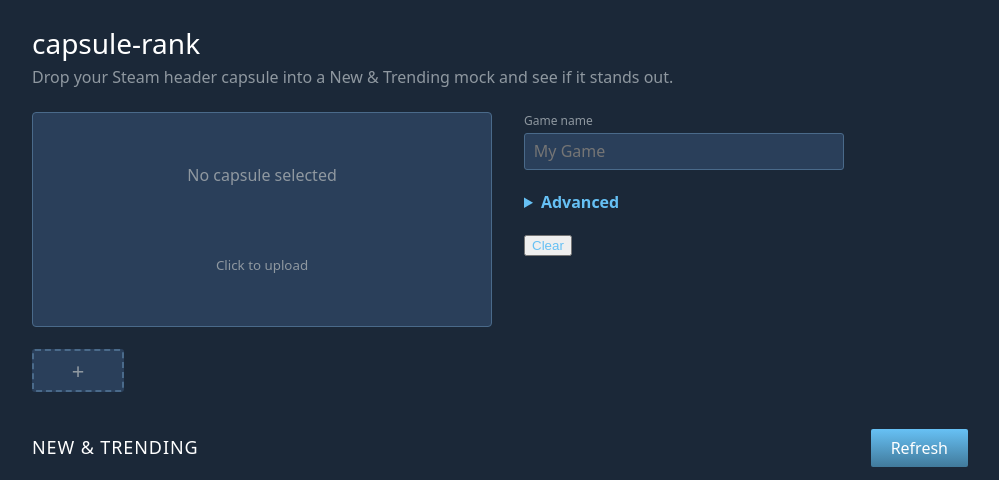
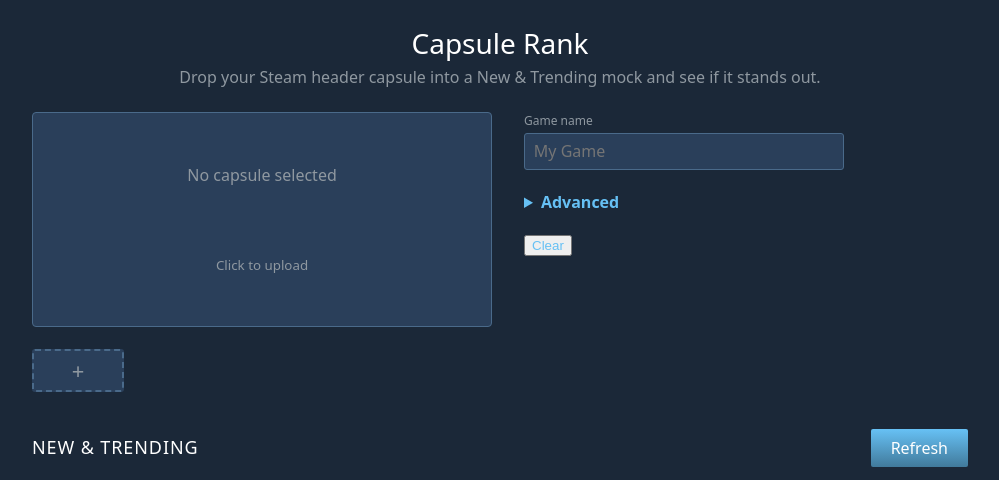
Before and after one commit to marcphilippebeaujean-abertay/capsule-rank, a website: page index.html in a window 1280 px wide. Shown: the top 480 px of the page, without its empty margins (140-1139 px from the left). Drawn offline with nearby package versions, Linux system fonts and the light colour scheme.

Commit message:
ui: rename h1 to 'Capsule Rank' and center the topbar

```diff
--- a/index.html
+++ b/index.html
@@ -14,7 +14,7 @@
     a, .link { color: #66c0f4; }
     .visually-hidden { position: absolute; width: 1px; height: 1px; padding: 0; margin: -1px; overflow: hidden; clip: rect(0,0,0,0); white-space: nowrap; border: 0; }
 
-    .topbar { padding: 1.5rem 2rem .5rem; }
+    .topbar { padding: 1.5rem 2rem .5rem; text-align: center; }
     .topbar h1 { margin: 0; color: white; font-size: 28px; }
     .tagline { color: #8f98a0; margin: .25rem 0 0; }
 
@@ -178,7 +178,7 @@
 </head>
 <body x-data="capsuleRankApp" x-init="init()">
   <header class="topbar">
-    <h1>capsule-rank</h1>
+    <h1>Capsule Rank</h1>
     <p class="tagline">Drop your Steam header capsule into a New &amp; Trending mock and see if it stands out.</p>
   </header>
 
```
